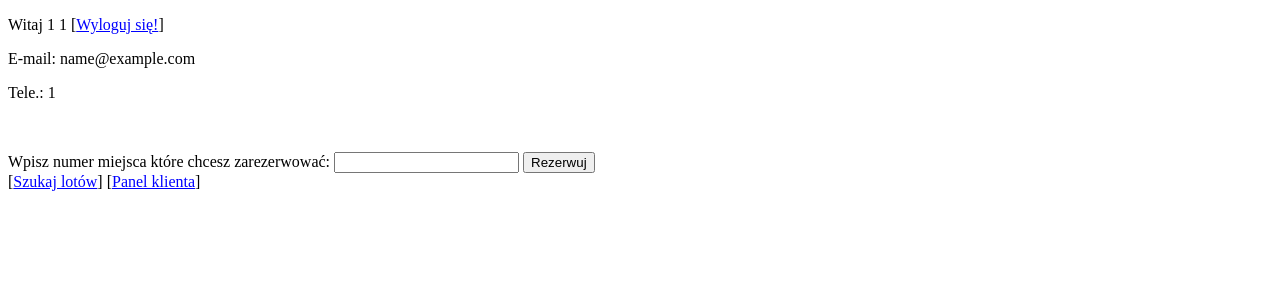
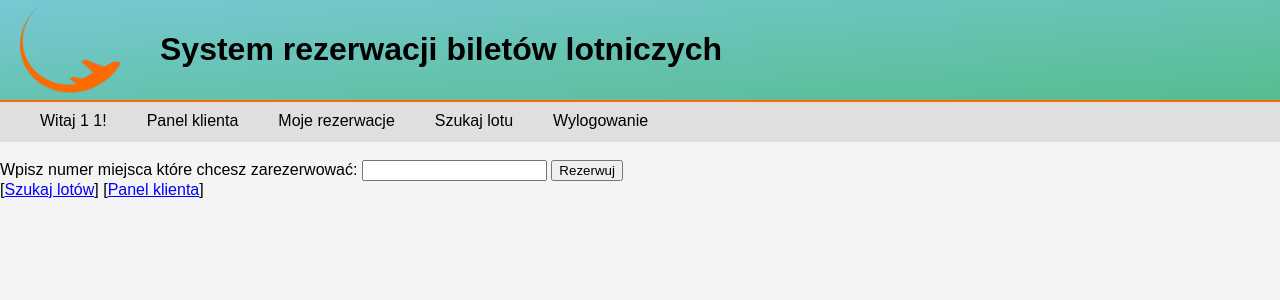
Before and after one commit to JakubAdamTaczala/baza_lotow, a PHP site: page /seats_choose.php?id=1 in a window 1280 px wide. Shown: the top 300 px of the page. Run offline with PHP 8.4, Linux system fonts and the light colour scheme; the visitor is signed in with stand-in values (Sample User, id 1).

Commit message:
Poprawki interfejsu/schemat kolorow/CSS

```diff
--- a/php/seats_choose.php
+++ b/php/seats_choose.php
@@ -18,11 +18,16 @@
 </head>
 
 <body>
+    <div class = "header" ><img src="logo.png" /><h1>System rezerwacji biletów lotniczych</h1></div>
+    <div class = "navbar" ><ul>
+        <li><p>Witaj <?php echo $_SESSION['imie'].' '.$_SESSION['nazwisko'] ?>!</p></li>
+        <li><a href="user_s_account.php">Panel klienta</a></li>
+        <li><a href="history.php">Moje rezerwacje</a></li>
+        <li><a href="Rezerwacja.php">Szukaj lotu</a></li>
+        <li><a href="logout.php">Wylogowanie</a></li>
+    </ul></div>
+<?php
 
-<?php
-echo '<p>Witaj '.$_SESSION['imie'].' '.$_SESSION['nazwisko'].' [<a href="logout.php">Wyloguj się!</a>]<p/>';
-echo '<p>E-mail: '.$_SESSION['mail'].'<p/>';
-echo '<p>Tele.: '.$_SESSION['telefon'].'<p/>';
 $idlotu = $_GET['id'];
 
 echo<<<END
--- a/php/style.css
+++ b/php/style.css
@@ -1,3 +1,11 @@
+body {
+	font-family: Gill Sans Extrabold, sans-serif;
+	color: #373737
+	padding: 0;
+  	margin: 0;
+  	background-color: #f4f4f4;
+}
+
 .error {
     color:red;
     margin-top: 5x;
@@ -15,3 +23,109 @@
 a:hover{
     color: deepskyblue;
 }
+
+.header{
+	background: linear-gradient(to bottom right, #77c9d4, #57bc90 );
+	width:100%;
+	height: 100px;
+	margin-top: 0px;
+	border-bottom: 2px solid #ff6700;
+}
+
+.header img {
+    width: 100px;
+    padding-left: 20px;
+    float: left;
+}
+
+.header h1 {
+	display: inline-block;
+	padding-left: 40px;
+	padding-top: 10px;
+}
+
+.navbar {
+	background-color: #dfdfdf;
+	width:100%;
+	height: 40px;
+
+}
+
+.navbar ul {
+    list-style-type: none;
+    margin: 0;
+    padding: 0;
+    padding-left: 20px;
+    padding-top: 0px;
+    overflow: hidden;
+}
+
+.navbar li {
+	float: left;
+}
+
+.navbar li p {
+	display: block;
+    color: black;
+    margin: 0;
+    padding: 10px 20px;
+    text-decoration: none;
+}
+
+.navbar li a {
+	display: block;
+    color: black;
+    text-align: center;
+    padding: 10px 20px;
+    text-decoration: none;
+}
+
+.navbar li a:hover {
+    background-color: #015249;
+    color: white;
+}
+
+.content {
+
+}
+
+.content h2 {
+	margin-left: 20px;
+}
+
+.loginregisterform {
+	margin: auto;
+	margin-top: 30px;
+	padding: 5px;
+	text-align: center;
+	border: 2px solid gray;
+	width: 30%;
+	background-color: #b6d8c9;
+}
+
+.flightinfo{
+	margin: 0;
+	padding: 0;
+}
+
+.flightinfo table {
+	width: 80%;
+	margin: auto;
+	border-collapse: collapse;
+	background-color: #f4f4f4;
+	overflow-x:auto;
+}
+
+.flightinfo table tbody tr:hover {
+	background-color: #c7d8c6;
+}
+
+.flightinfo table td {
+	text-align: center;
+	padding: 7px;
+}
+
+.flightinfo table, td{
+	border: 1px solid black;
+
+}
```
Also changed, not shown: php/Rezerwacja.php (+8 -7 lines), php/anuluj.php (+8 -4 lines), php/booking.php (+9 -0 lines), php/history.php (added, +93 -0 lines), php/index.php (+13 -4 lines), php/rejestracja.php (+9 -1 lines), php/staff_s_account.php (+8 -7 lines), php/user_s_account.php (+16 -53 lines), php/logo.png (added).
